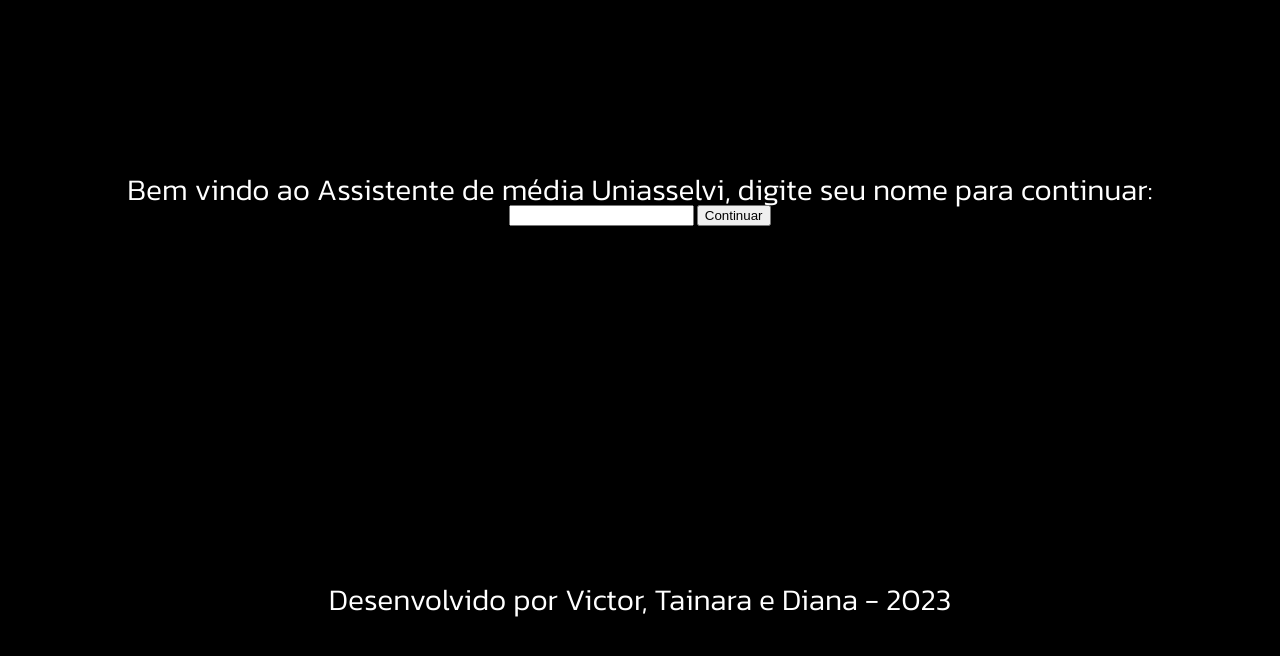
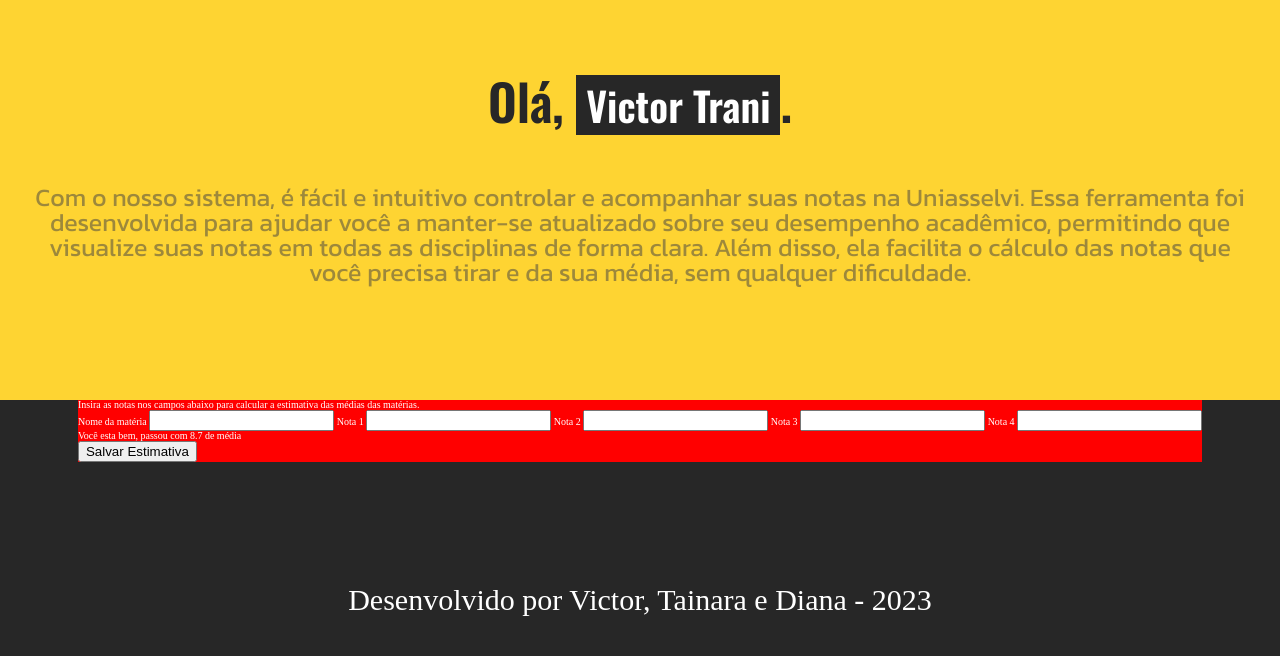
Before and after one commit to Tranivic/assistente-media-uniasselvi, a website built with Vite: page index.html in a window 1280 px wide. Built offline with nearby package versions, Linux system fonts and the light colour scheme.

Commit message:
main page structured

```diff
--- a/assets/style/style.css
+++ b/assets/style/style.css
@@ -1,12 +1,56 @@
 @import "./util/variables.css";
-@import url("https://fonts.googleapis.com/css2?family=Kanit:wght@300&display=swap");
+@import url("https://fonts.googleapis.com/css2?family=Kanit&family=Oswald:wght@400;600&display=swap");
 
 body {
-  background-color: var(--main-color);
+  background-color: var(--main-black);
   color: white;
-  font-family: "Kanit", sans-serif;
 }
 
+.page {
+  position: relative;
+  width: 100%;
+  display: flex;
+  justify-content: space-between;
+  align-items: center;
+  flex-direction: column;
+}
+.page > header {
+  font-family: var(--title-font);
+  flex-direction: column;
+  display: flex;
+  justify-content: center;
+  width: 100%;
+  height: 10rem;
+  background-color: var(--main-yellow);
+  color: var(--main-black);
+  align-items: center;
+  padding: 15rem 0;
+}
+.page > header > h1 {
+  font-size: 5rem;
+  padding: 1rem 0;
+  font-weight: 600;
+}
+.user-name {
+  background-color: var(--main-black);
+  color: var(--main-white);
+  font-size: 4rem;
+  padding: 0 1rem;
+}
+.page > header > h2 {
+  text-align: center;
+  font-size: 2.5rem;
+  padding: 5rem 2rem;
+  color: var(--secondary-black);
+  font-weight: 400;
+  font-family: var(--base-font);
+}
+
+.page > main {
+  background-color: red;
+}
+
+/* modal-related */
 .modal {
   position: absolute;
   width: 100%;
@@ -14,7 +58,7 @@
   align-items: center;
   flex-direction: column;
   justify-content: space-around;
-  background-color: var(--main-color);
+  background-color: var(--main-black);
 }
 .show {
   display: flex;
--- a/assets/style/util/variables.css
+++ b/assets/style/util/variables.css
@@ -1,4 +1,9 @@
 :root {
-  --main-color: black;
-  --secondary-color: #fbc403;
+  --main-black: #272727;
+  --secondary-black: #44444485;
+  --main-yellow: #fed432;
+  --main-white: white;
+
+  --title-font: "Oswald", sans-serif;
+  --base-font: "Kanit", sans-serif;
 }
--- a/index.html
+++ b/index.html
@@ -11,11 +11,11 @@
     <!-- Modal structure -->
     <section id="modal" class="modal">
       <header>
-        <h1>Bem vindo ao Assistente de média Uniasselvi, digite seu nome para
+        <h1>Bem-vindo ao Assistente de Média Uniasselvi, digite seu nome para
           continuar:</h1>
         <form id="modal-form" action="submit">
           <input id="modal-input-name" type="text" name="name">
-          <button submit>Continuar</button>
+          <button type="submit">Continuar</button>
         </form>
       </header>
       <footer>
@@ -25,15 +25,58 @@
     <!--  -->
 
     <!-- Page structure -->
-    <header>
-      <h1>This is a header</h1>
-    </header>
-    <main>
-      <h1>This is a main</h1>
-    </main>
-    <footer>
-      <h1>This is a footer</h1>
-    </footer>
+    <section class="page">
+      <header>
+        <h1 id="page-title">Olá, <mark class="user-name">Victor Trani</mark>.</h1>
+        <h2>Com o nosso sistema, é fácil e intuitivo controlar e acompanhar suas
+          notas na Uniasselvi. Essa ferramenta foi desenvolvida para ajudar você
+          a manter-se atualizado sobre seu desempenho acadêmico, permitindo que
+          visualize suas notas em todas as disciplinas de forma clara. Além
+          disso, ela facilita o cálculo das notas que você precisa tirar e da
+          sua média, sem qualquer dificuldade.</h2>
+      </header>
+
+      <main>
+        <div class="form-container">
+          <h1>Insira as notas nos campos abaixo para calcular a estimativa das
+            médias das matérias.</h1>
+          <form class="subject-form">
+            <label for="subject-name">Nome da matéria</label>
+            <input type="text" id="subject-name" name="subject-name">
+            <label for="score1">Nota 1</label>
+            <input type="number" id="score1" name="score1">
+            <label for="score2">Nota 2</label>
+            <input type="number" id="score2" name="score2">
+            <label for="score3">Nota 3</label>
+            <input type="number" id="score3" name="score3">
+            <label for="score4">Nota 4</label>
+            <input type="number" id="score4" name="score4">
+            <div class="status-message-preview">
+              <span>Você esta bem, passou com 8.7 de média</span>
+            </div>
+            <button type="submit">Salvar Estimativa</button>
+          </form>
+        </div>
+        <!-- <ul class="saved-subjects-list">
+          <li class="score-item">
+            <h1>Programação Web II</h1>
+            <ul class="score-list">
+              <li>Nota 1 : 10</li>
+              <li>Nota 1 : 9</li>
+              <li>Nota 1 : 2</li>
+              <li>Nota 1 : 10</li>
+              <div class="status-message">
+                <span>Você esta bem, passou com 8.7 de média</span>
+              </div>
+            </ul>
+          </li>
+
+        </ul> -->
+      </main>
+      <!-- <footer>
+        <h1>This is a footer</h1>
+      </footer> -->
+    </section>
     <!--  -->
   </body>
   <script type="module" src="js/main.js"></script>
```
